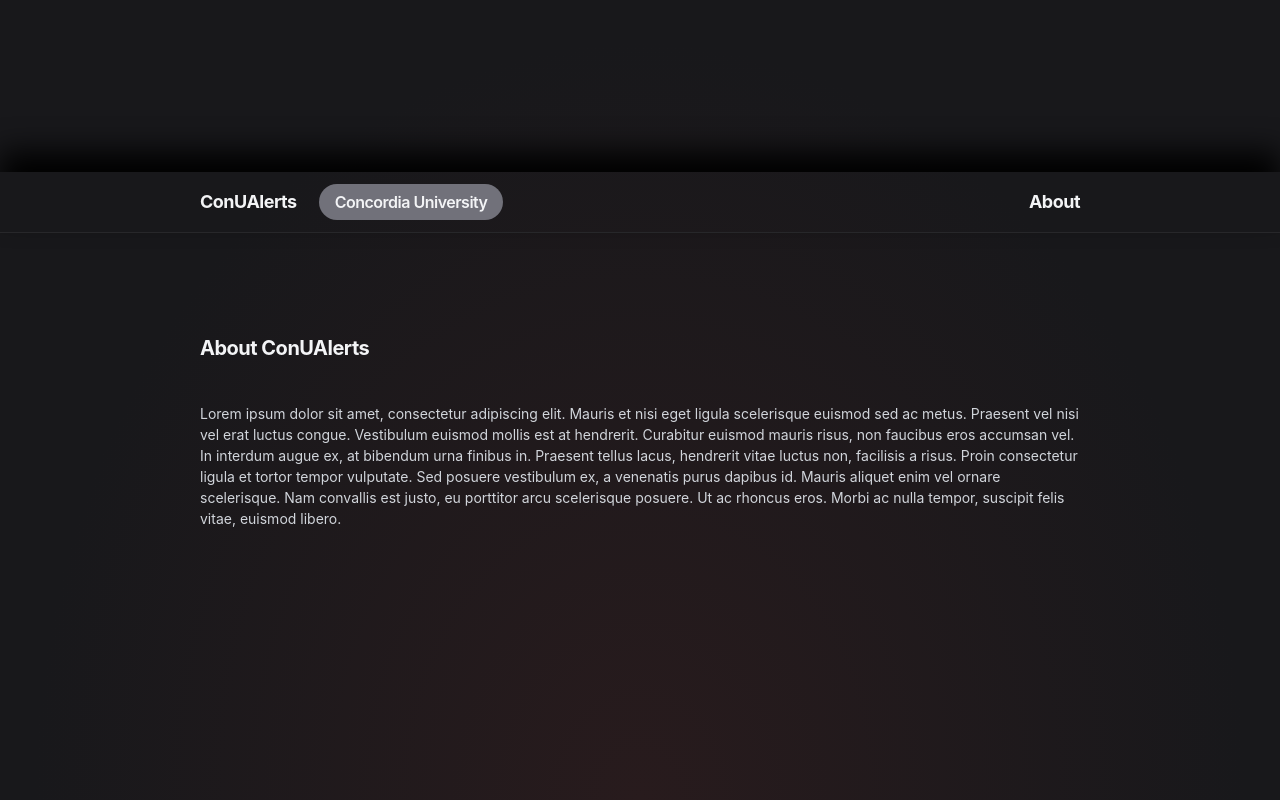
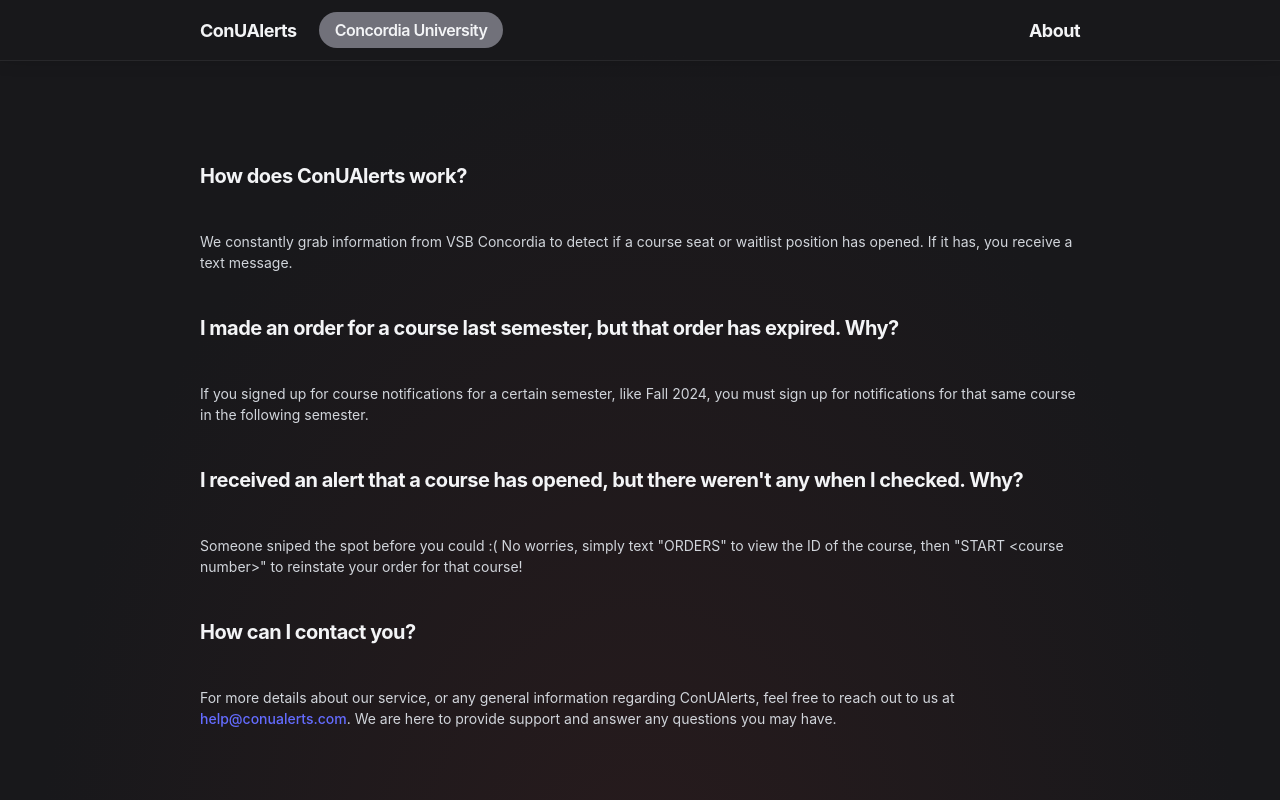
Before and after one commit to jateen67/open-course, a React (Vite) app in the folder OpenCourseSite/: page /about in a window 1280 px wide. Shown: the top 800 px of the page. Built offline with nearby package versions, Linux system fonts and the light colour scheme.

Commit message:
about me progress

```diff
--- a/OpenCourseSite/src/pages/AboutPage/index.tsx
+++ b/OpenCourseSite/src/pages/AboutPage/index.tsx
@@ -14,20 +14,39 @@
     <>
       <Nav />
       <div className={MainContentStyles.AboutContent}>
-        <h3>About ConUAlerts</h3>
+        <h3>How does ConUAlerts work?</h3>
         <p>
-          Lorem ipsum dolor sit amet, consectetur adipiscing elit. Mauris et
-          nisi eget ligula scelerisque euismod sed ac metus. Praesent vel nisi
-          vel erat luctus congue. Vestibulum euismod mollis est at hendrerit.
-          Curabitur euismod mauris risus, non faucibus eros accumsan vel. In
-          interdum augue ex, at bibendum urna finibus in. Praesent tellus lacus,
-          hendrerit vitae luctus non, facilisis a risus. Proin consectetur
-          ligula et tortor tempor vulputate. Sed posuere vestibulum ex, a
-          venenatis purus dapibus id. Mauris aliquet enim vel ornare
-          scelerisque. Nam convallis est justo, eu porttitor arcu scelerisque
-          posuere. Ut ac rhoncus eros. Morbi ac nulla tempor, suscipit felis
-          vitae, euismod libero.
+          We constantly grab information from VSB Concordia to detect if a
+          course seat or waitlist position has opened. If it has, you receive a
+          text message.
         </p>
+        <h3>
+          I made an order for a course last semester, but that order has
+          expired. Why?
+        </h3>
+        <p>
+          If you signed up for course notifications for a certain semester, like
+          Fall 2024, you must sign up for notifications for that same course in
+          the following semester.
+        </p>
+        <h3>
+          I received an alert that a course has opened, but there weren't any
+          when I checked. Why?
+        </h3>
+        <p>
+          Someone sniped the spot before you could :( No worries, simply text
+          "ORDERS" to view the ID of the course, then "START &lt;course
+          number&gt;" to reinstate your order for that course!
+        </p>
+        <h3>How can I contact you?</h3>
+        <p>
+          For more details about our service, or any general information
+          regarding ConUAlerts, feel free to reach out to us at{" "}
+          <a href="mailto:help@conualerts.com">help@conualerts.com</a>. We are
+          here to provide support and answer any questions you may have.
+        </p>
+        <br></br>
+        <p>Made with &#9829; by Rei Kong, Danny Mousa, Jatin Kalsi</p>
       </div>
     </>
   );
```
